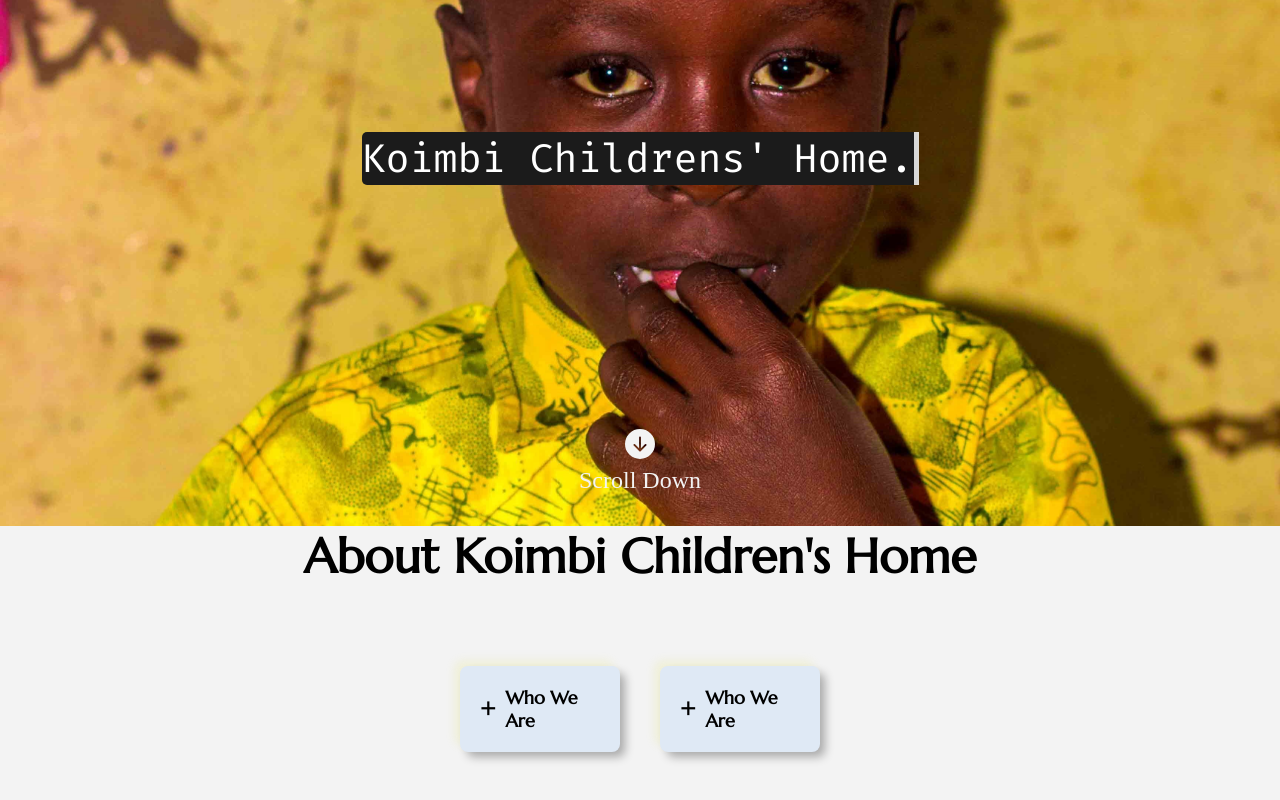
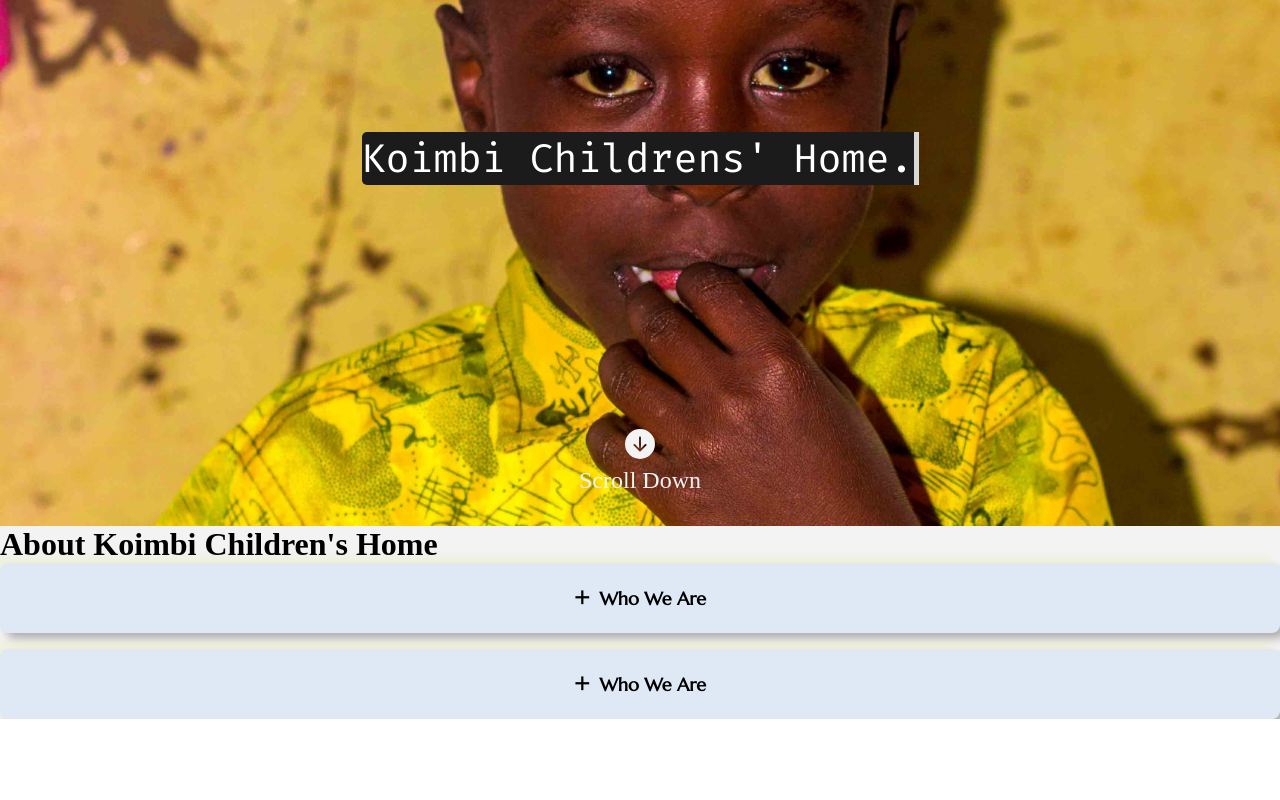
Before and after one commit to MILKYWAY-COOP/legendary-doodle, a React (Create React App) app: page / in a window 1280 px wide. Shown: the part 274-1074 px from the top of the page. After the commit the page ends 993 px from the top, so only its background shows below. Built offline with nearby package versions, Linux system fonts and the light colour scheme; a web font is replaced by a local one.

Commit message:
Progress

```diff
--- a/src/Components/About/About.styled.ts
+++ b/src/Components/About/About.styled.ts
@@ -2,29 +2,24 @@ import styled from 'styled-components';
 
 export const AboutContainer = styled.div`
   width: 100%;
-  display: flex;
-  flex-direction: column;
-  align-items: center;
-  justify-content: center;
-
-  h1 {
-    font-family: var(--mainFont);
-    font-size: 3rem;
-  }
+  height: 100%;
+  z-index: 9999;
 
   .bottom {
-    width: 100%;
+    display: flex;
+    flex-direction: column;
+    align-items: center;
 
     .accordion {
+      align-items: center;
       display: flex;
-      margin: 60px auto;
-      width: 400px;
+      flex-direction: column;
+      width: 100%;
+      gap: 1em;
 
       li {
         list-style: none;
         width: 100%;
-        height: 100%;
-        margin: 20px;
         padding: 10px;
         border-radius: 8px;
         background-color: var(--lightBlue);
@@ -35,10 +30,16 @@ export const AboutContainer = styled.div`
         label {
           display: flex;
           align-items: center;
+          justify-content: center;
           padding: 10px;
           font-size: 18px;
           font-weight: 900;
           cursor: pointer;
+
+          @media (max-width: 500px) {
+            font-size: 16px;
+            padding: 5px;
+          }
 
           &::before {
             content: '+';
@@ -58,18 +59,31 @@ export const AboutContainer = styled.div`
         }
 
         .content {
-          color: var(--purePurple);
+          height: 170px;
           padding: 0 10px;
           line-height: 20px;
           max-height: 0;
           overflow: hidden;
-          transition: max-height 0.5s, padding 0.5s;
+          transition: padding 0.5s, max-height 0.5s;
+
+          @media (max-width: 500px) {
+            height: 250px;
+          }
+
+          p {
+            text-align: left;
+          }
         }
       }
     }
   }
+
   .accordion input[type='radio']:checked + label + .content {
     max-height: 400px;
     padding: 10px 10px 20px;
   }
+
+  .accordion input[type='radio']:checked + label::before {
+    content: '-';
+  }
 `;
```
